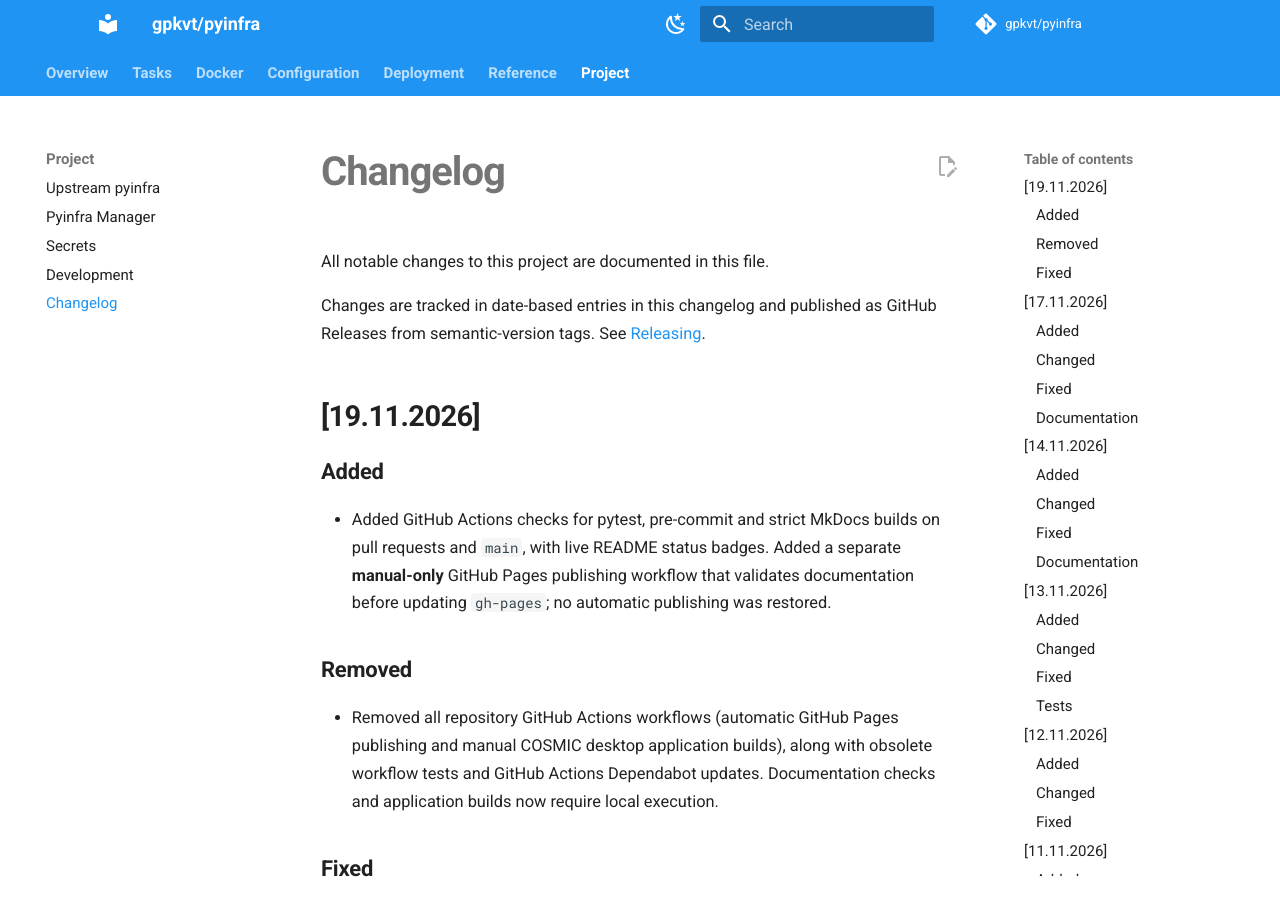
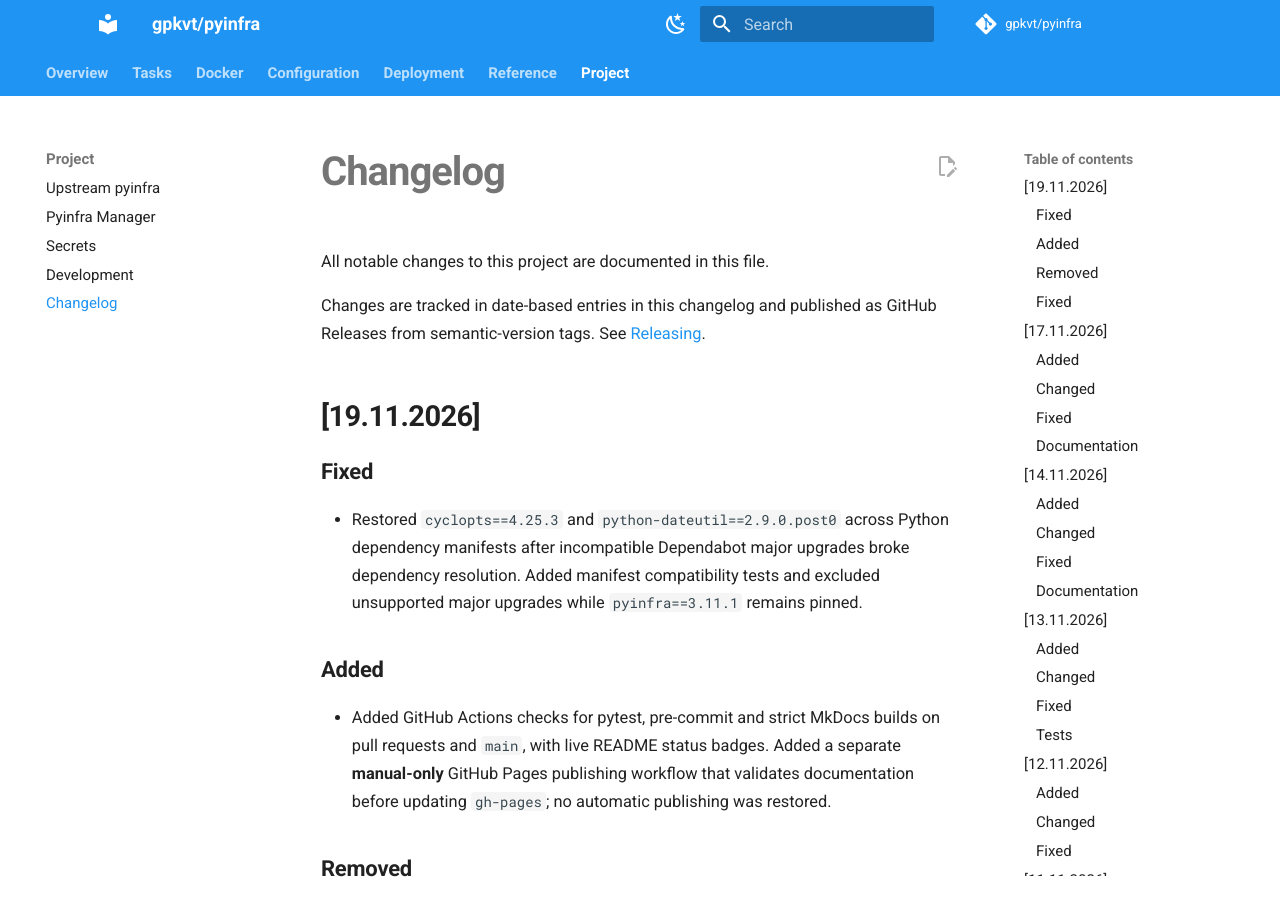
Before and after one commit to gpkvt/pyinfra, an MkDocs documentation site: the page built from docs/changelog.md, in a window 1280 px wide and 900 px high. Built offline with MkDocs 1.6.1 and Material for MkDocs 9.7.7, drawn with Linux system fonts in a browser that asks for light colours; comment, search, counter and statistics services are not loaded.

Commit message:
docs(changelog): document incompatible dependency upgrade fix

```diff
--- a/docs/changelog.md
+++ b/docs/changelog.md
@@ -5,6 +5,10 @@ All notable changes to this project are documented in this file.
 Changes are tracked in date-based entries in this changelog and published as GitHub Releases from semantic-version tags. See [Releasing](releasing.md).
 
 ## [19.11.2026]
+
+### Fixed
+
+- Restored `cyclopts==4.25.3` and `python-dateutil==2.9.0.post0` across Python dependency manifests after incompatible Dependabot major upgrades broke dependency resolution. Added manifest compatibility tests and excluded unsupported major upgrades while `pyinfra==3.11.1` remains pinned.
 
 ### Added
 
```
